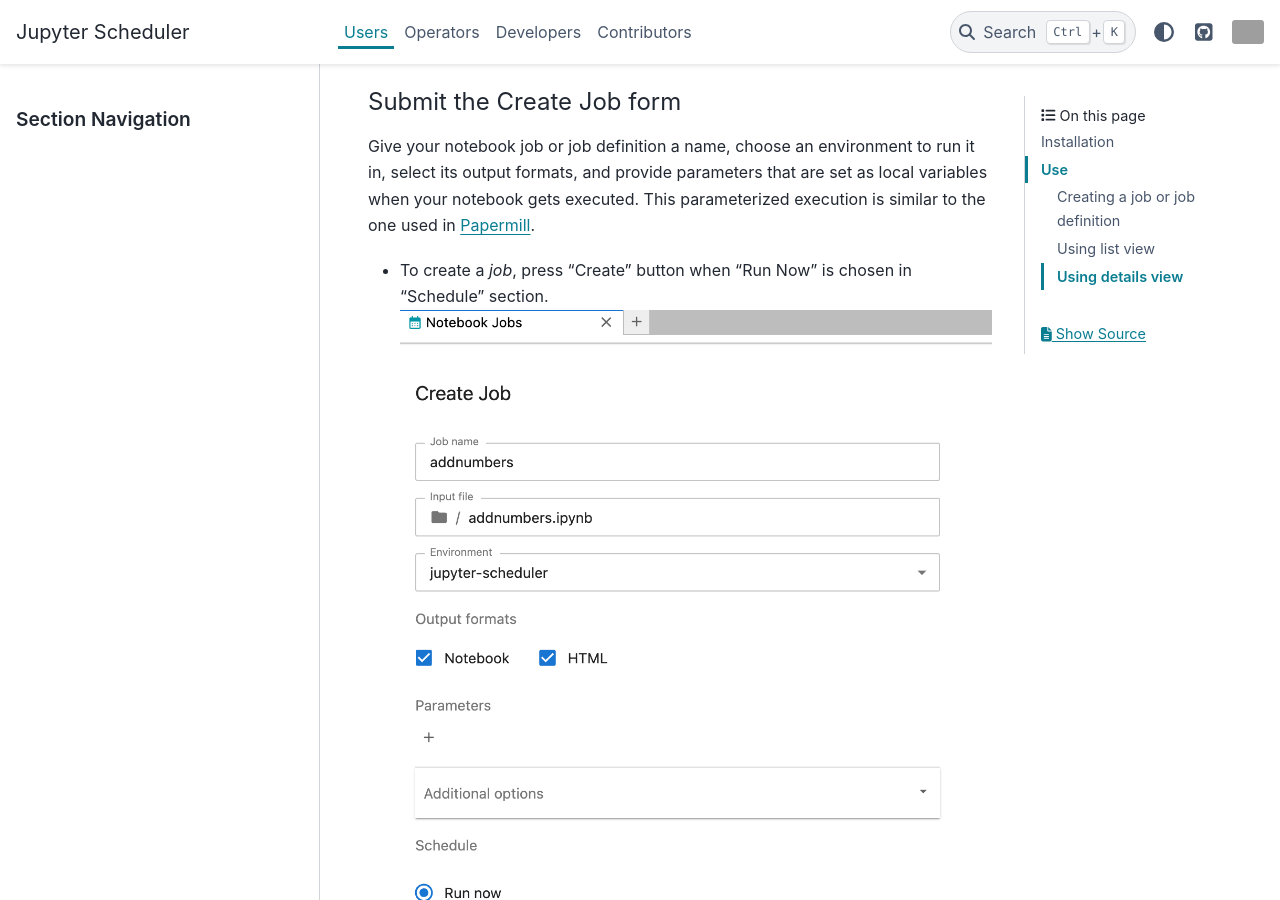
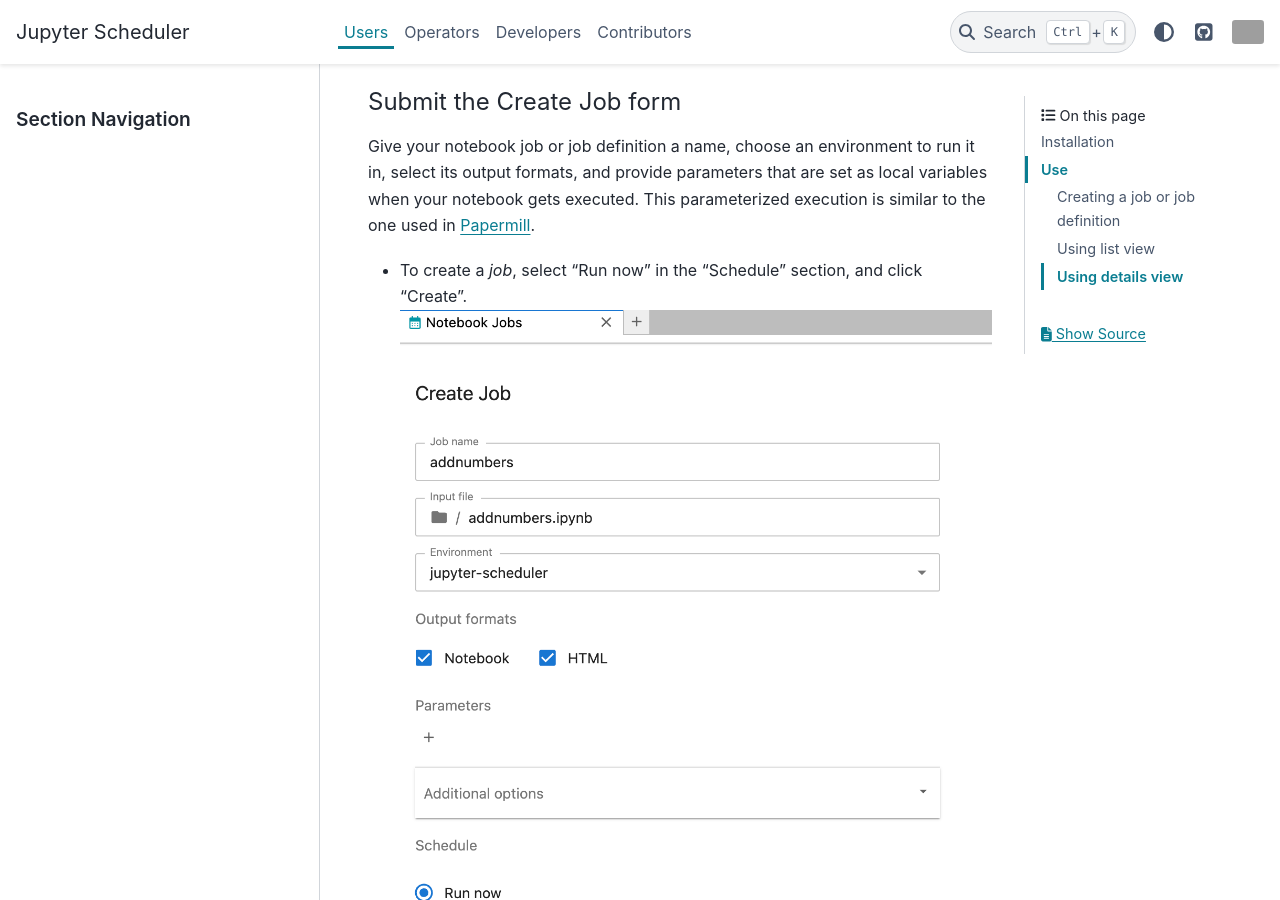
Before and after one commit to jupyter-server/jupyter-scheduler, a Sphinx documentation site: the page built from docs/users/index.md, in a window 1280 px wide and 900 px high, scrolled down 1480 px. Built offline with Sphinx 7.4.7 and the PyData theme 0.15.4, drawn with Linux system fonts in a browser that asks for light colours; grey boxes are pictures that could not be loaded.

Commit message:
Update docs/users/index.md
Co-authored-by: Jason Weill <93281816+jweill-aws@users.noreply.github.com>

```diff
--- a/docs/users/index.md
+++ b/docs/users/index.md
@@ -39,7 +39,7 @@ Jupyter Scheduler runs Jupyter notebooks in the background, either once or on a
 
 Give your notebook job or job definition a name, choose an environment to run it in, select its output formats, and provide parameters that are set as local variables when your notebook gets executed. This parameterized execution is similar to the one used in [Papermill](https://papermill.readthedocs.io/en/latest/).
 
-   - To create a *job*, press "Create" button when "Run Now" is chosen in "Schedule" section.
+   - To create a *job*, select "Run now" in the "Schedule" section, and click "Create".
    !["Create Job Form"](./images/create_job_form.png)
 
    - To create a *job definition* that would run your job on a recurring schedule select “Run on a schedule” radio button in "Schedule" section. We provide a few useful shortcuts to, for example, run your notebook at a specified minute, hour, daily or weekly interval.
```
